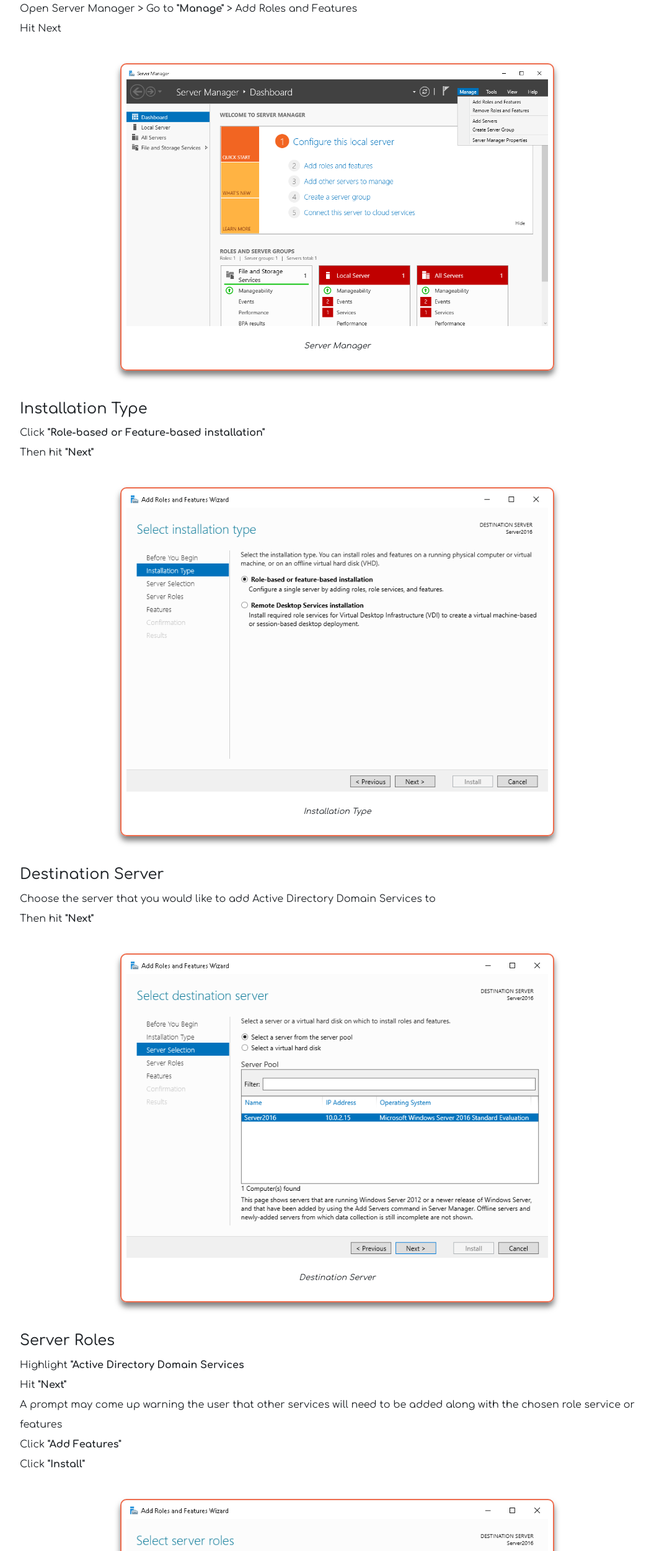
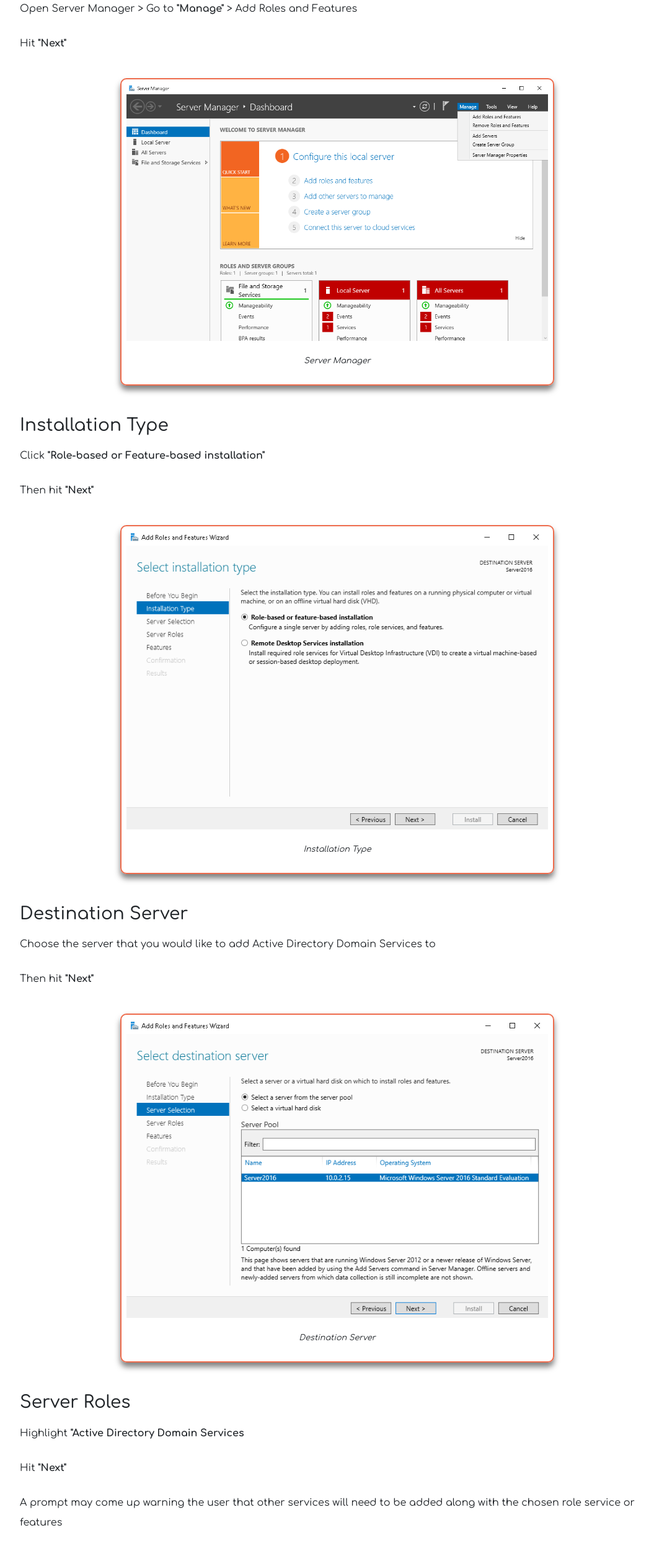
Before and after one commit to adrian-em94/portfolio_web, a React (Create React App) app: page /ActiveDirectory in a window 1280 px wide. Shown: the part 234-2736 px from the top of the page at 62% size, without its empty margins (96-1151 px from the left). Built offline with nearby package versions, Linux system fonts and the light colour scheme.

Commit message:
adjusted formats for consistancy

```diff
--- a/src/components/VirtualBoxSection.css
+++ b/src/components/VirtualBoxSection.css
@@ -36,3 +36,7 @@
   display: flex;
   justify-content: center;
 }
+
+.accordion {
+  margin-bottom: 2em;
+}
--- a/src/components/VirtualBoxSection.js
+++ b/src/components/VirtualBoxSection.js
@@ -10,11 +10,12 @@
 import ImageItem from "./ImageItem";
 import Option2 from "../images/Option2.png";
 import GreenCheck from "./GreenCheck/GreenCheck";
+import Accordion from "react-bootstrap/Accordion";
 
 const addingInfo = (heading, text, ImageSrc, ImageText, ImageAlt) => {
   return (
     <>
-      <h4>{heading}</h4>
+      <h3>{heading}</h3>
       <p>{text}</p>
       <div className="image_with_caption">
         <ImageItem src={ImageSrc} text={ImageText} alt={ImageAlt} />
@@ -61,21 +62,21 @@
       <div className="template_container">
         <h1>Creating a Windows 10 Virtual Machine w/ Virtual Box</h1>
 
-        <h4>Download the Windows media creation tool</h4>
+        <h3>Download the Windows media creation tool</h3>
 
         <p>
           The Windows media creation tool can be found on the microsoft website
           and is necessary to download the iso file for the virtual machine
         </p>
 
-        <h4>Get the iso from the media creation tool</h4>
+        <h3>Get the iso from the media creation tool</h3>
 
         <p>
           Once the media creation tool has been downloaded locate the iso file
           for Windows 10
         </p>
 
-        <h4>Download & Install Oracle's Virtual Box</h4>
+        <h3>Download & Install Oracle's Virtual Box</h3>
 
         <p>Virtual Box can be found for free on the Oracle website</p>
 
@@ -108,26 +109,25 @@
 
         {HDDFileSize}
 
-        <h4>Now to start the virtual machine</h4>
+        <h3>Now to start the virtual machine</h3>
 
+        <p>Highlight the virtual machine in VirtualBox</p>
+
+        <p>Click start on the newly created virtual machine</p>
+
+        <h3>Select the iso location</h3>
+
+        <div className="accordion">
+          <Accordion>
+            <Accordion.Item eventKey="0">
+              <Accordion.Header>Option #1</Accordion.Header>
+              <Accordion.Body>
                 <p>
-          Highlight the virtual machine in VirtualBox
-          <br />
-          Click start on the newly created virtual machine
+                  After hitting the start button a prompt should appear to
+                  choose the location of the iso. If it doesnt, go to option 2.
                 </p>
 
-        <h4>Select the iso location</h4>
-        <h4>Option 1:</h4>
-
-        <p>
-          After hitting the start button a prompt should appear to choose the
-          location of the iso.
-          <br />
-          If it doesnt, go to option 2.
-          <br />
-          Navigate to the ISO file
-        </p>
-
+                <p>Navigate to the ISO file</p>
                 <div className="image_with_caption">
                   <ImageItem
                     src={IsoLocation}
@@ -135,14 +135,14 @@
                     alt="A prompt that asks the user select the location of the iso file"
                   />
                 </div>
+              </Accordion.Body>
+            </Accordion.Item>
+            <Accordion.Item eventKey="1">
+              <Accordion.Header>Option #2</Accordion.Header>
+              <Accordion.Body>
+                <p>Highlight the virtual machine in virtual box</p>
 
-        <h4>Option 2:</h4>
-
-        <p>
-          Highlight the virtual machine in virtual box
-          <br />
-          Click Settings {">"} Storage
-        </p>
+                <p>Click Settings {">"} Storage</p>
 
                 <div className="image_with_caption">
                   <ImageItem
@@ -152,24 +152,27 @@
                   />
                 </div>
 
+                <p>Highlight the Empty Disk</p>
+
                 <p>
-          <br />
-          Highlight the Empty Disk
-          <br />
-          Then Click the disk to the right of 'Optical Drive'
-          <br />
-          Navigate to the ISO file then click OK
+                  Then Click the disk to the right of <b>"Optical Drive"</b>
                 </p>
 
-        <h4>Now to start the virtual machine</h4>
+                <p>
+                  Navigate to the ISO file then click <b>"OK"</b>
+                </p>
+              </Accordion.Body>
+            </Accordion.Item>
+          </Accordion>
+        </div>
 
-        <p>
-          Highlight the virtual machine in VirtualBox
-          <br />
-          Click start on the newly created virtual machine
-        </p>
+        <h3>Now to start the virtual machine</h3>
 
-        <h4>Windows Setup</h4>
+        <p>Highlight the virtual machine in VirtualBox</p>
+
+        <p>Click start on the newly created virtual machine</p>
+
+        <h3>Windows Setup</h3>
         <p>
           Accept the license terms and go through the regular windows setup to
           complete and use the virtual machine for Windows 10
--- a/src/components/pages/Skills/ADAccountCreation.js
+++ b/src/components/pages/Skills/ADAccountCreation.js
@@ -18,10 +18,13 @@
         <p>
           Open Server Manager {">"} Tools {">"} Active Directory Users and
           Computers
-          <br />
-          On the left navigation pane, inside the domain find the users folder
+        </p>
+
+        <p>
+          On the left navigation pane, inside the domain, find the users folder
           and highlight it
         </p>
+
         <div className="image_with_caption">
           <ImageItem
             src={UsersComputers}
@@ -33,6 +36,7 @@
         <p>
           Then click <b>"Action"</b> {">"} New User
         </p>
+
         <div className="image_with_caption">
           <ImageItem
             src={NewUser}
@@ -44,6 +48,7 @@
         <p>
           Add a password, then click <b>"Next"</b>
         </p>
+
         <div className="image_with_caption">
           <ImageItem
             src={AddPassword}
--- a/src/components/pages/Skills/ActiveDirectory.js
+++ b/src/components/pages/Skills/ActiveDirectory.js
@@ -21,10 +21,12 @@
         </h1>
 
         <p>
-          Open Server Manager {">"} Go to <strong>"Manage"</strong> {">"} Add
-          Roles and Features
-          <br />
-          Hit Next
+          Open Server Manager {">"} Go to <b>"Manage"</b> {">"} Add Roles and
+          Features
+        </p>
+
+        <p>
+          Hit <b>"Next"</b>
         </p>
 
         <div className="image_with_caption">
@@ -35,11 +37,13 @@
           />
         </div>
 
-        <h4>Installation Type</h4>
+        <h3>Installation Type</h3>
         <p>
-          Click <strong>"Role-based or Feature-based installation" </strong>
-          <br />
-          Then hit <strong>"Next"</strong>
+          Click <b>"Role-based or Feature-based installation" </b>
+        </p>
+
+        <p>
+          Then hit <b>"Next"</b>
         </p>
 
         <div className="image_with_caption">
@@ -50,13 +54,16 @@
           />
         </div>
 
-        <h4>Destination Server</h4>
+        <h3>Destination Server</h3>
         <p>
           Choose the server that you would like to add Active Directory Domain
           Services to
-          <br />
-          Then hit <strong>"Next"</strong>
         </p>
+
+        <p>
+          Then hit <b>"Next"</b>
+        </p>
+
         <div className="image_with_caption">
           <ImageItem
             src={DestinationServer}
@@ -65,18 +72,29 @@
           />
         </div>
 
-        <h4>Server Roles</h4>
+        <h3>Server Roles</h3>
+
         <p>
-          Highlight <strong>"Active Directory Domain Services</strong>
-          <br />
-          Hit <strong>"Next"</strong>
-          <br />A prompt may come up warning the user that other services will
-          need to be added along with the chosen role service or features
-          <br />
+          Highlight <b>"Active Directory Domain Services</b>
+        </p>
+
+        <p>
+          Hit <b>"Next"</b>
+        </p>
+
+        <p>
+          A prompt may come up warning the user that other services will need to
+          be added along with the chosen role service or features
+        </p>
+
+        <p>
           Click <b>"Add Features"</b>
-          <br />
+        </p>
+
+        <p>
           Click <b>"Install"</b>
         </p>
+
         <div className="image_with_caption">
           <ImageItem
             src={ADDSServerRole}
@@ -88,6 +106,7 @@
         <p>
           Click <b>"Promote this server to a domain controller"</b>
         </p>
+
         <div className="image_with_caption">
           <ImageItem
             src={PromoteDomainController}
@@ -96,13 +115,17 @@
           />
         </div>
 
-        <h4>Deployment Configuration</h4>
+        <h3>Deployment Configuration</h3>
+
         <p>
           Choose the radio button option <b>"Add a new forest"</b> and choose a
           root domain name
-          <br />
+        </p>
+
+        <p>
           Then hit <b>"Next"</b>
         </p>
+
         <div className="image_with_caption">
           <ImageItem
             src={NewForest}
@@ -111,13 +134,17 @@
           />
         </div>
 
-        <h4>Domain Controller Options</h4>
+        <h3>Domain Controller Options</h3>
+
         <p>
           Create a password for the Directory Services Restore Mode (DSRM) and
           retype to confirm
-          <br />
+        </p>
+
+        <p>
           Then click <b>"Next"</b>
         </p>
+
         <div className="image_with_caption">
           <ImageItem
             src={AddPassword}
@@ -128,13 +155,20 @@
 
         <p>
           Verify the NETBIOS domain name then click <b>"Next"</b>
-          <br />
+        </p>
+
+        <p>
           For the paths page also click <b>"Next"</b>
-          <br />
+        </p>
+
+        <p>
           For the Review Options page also click <b>"Next"</b>
-          <br />
+        </p>
+
+        <p>
           For the Prerequisites Check page click <b>"Install"</b>
         </p>
+
         <div className="image_with_caption">
           <ImageItem
             src={PreReqCheck}
--- a/src/components/pages/Skills/Lab.js
+++ b/src/components/pages/Skills/Lab.js
@@ -18,9 +18,12 @@
         <p>
           Open Control Panel {">"} View Network Status and Tasks {">"} Change
           adapter settings
-          <br />
+        </p>
+
+        <p>
           Right click on Ethernet {">"} Properties {">"} double click TCP IPv4
         </p>
+
         <div className="image_with_caption">
           <ImageItem
             src={TCP}
@@ -32,9 +35,10 @@
         <p>
           Now you must add a private IP address and default gateway alog with
           the private DNS Server
-          <br />
-          See the image below for an example
         </p>
+
+        <p>See the image below for an example</p>
+
         <div className="image_with_caption">
           <ImageItem
             src={StaticIP}
@@ -46,6 +50,7 @@
         <p>
           In VirtualBox go to File {">"} Host Network Manager {">"} Create
         </p>
+
         <div className="image_with_caption">
           <ImageItem
             src={HostNetwork}
@@ -56,10 +61,14 @@
 
         <p>
           Then in VirtualBoxVM {">"} Device {">"} Network {">"} Network Settings
-          <br />
+        </p>
+
+        <p>
           The drop down next to <b>"Attacked to:"</b> should be{" "}
           <b>"Host-only Adapter"</b> then click <b>"OK"</b>
-          <br />
+        </p>
+
+        <p>
           Apply the same setting to both Windows Server and Windows 10 client
         </p>
 
```
Lines whose indentation alone changed are shown as unchanged.
